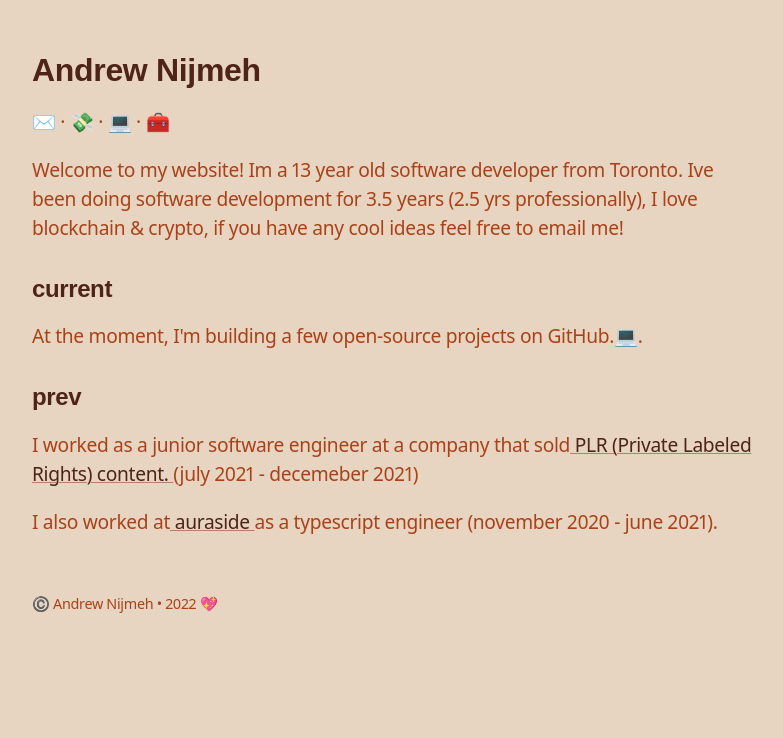
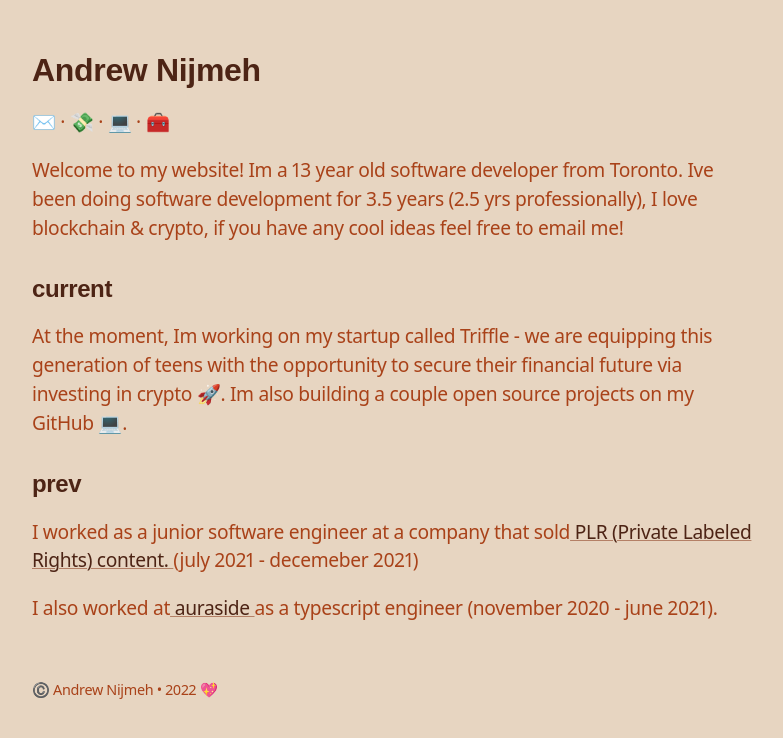
Before and after one commit to imReset/nijmeh.xyz, a Next.js app: page / in a window 1280 px wide. Shown: the top 738 px of the page, without its empty margins (248-1031 px from the left). Built offline with nearby package versions, Linux system fonts and the light colour scheme; a web font is replaced by a local one.

Commit message:
vercel fix

```diff
--- a/pages/index.tsx
+++ b/pages/index.tsx
@@ -23,7 +23,7 @@ export default function Home() {
         </p>
         <h2>current</h2>
         <p>
-          At the moment, I'm building a few open-source projects on GitHub.💻.
+         At the moment, Im working on my startup called Triffle - we are equipping this generation of teens with the opportunity to secure their financial future via investing in crypto 🚀. Im also building a couple open source projects on my GitHub 💻.
         </p>
         <h2>
           prev
```
